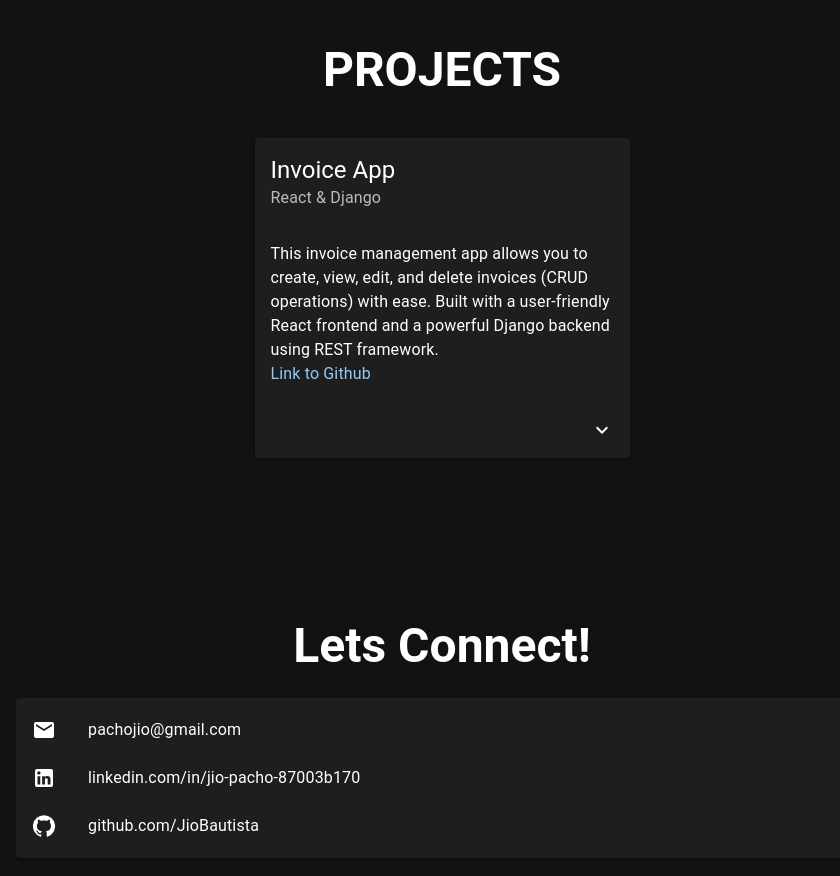
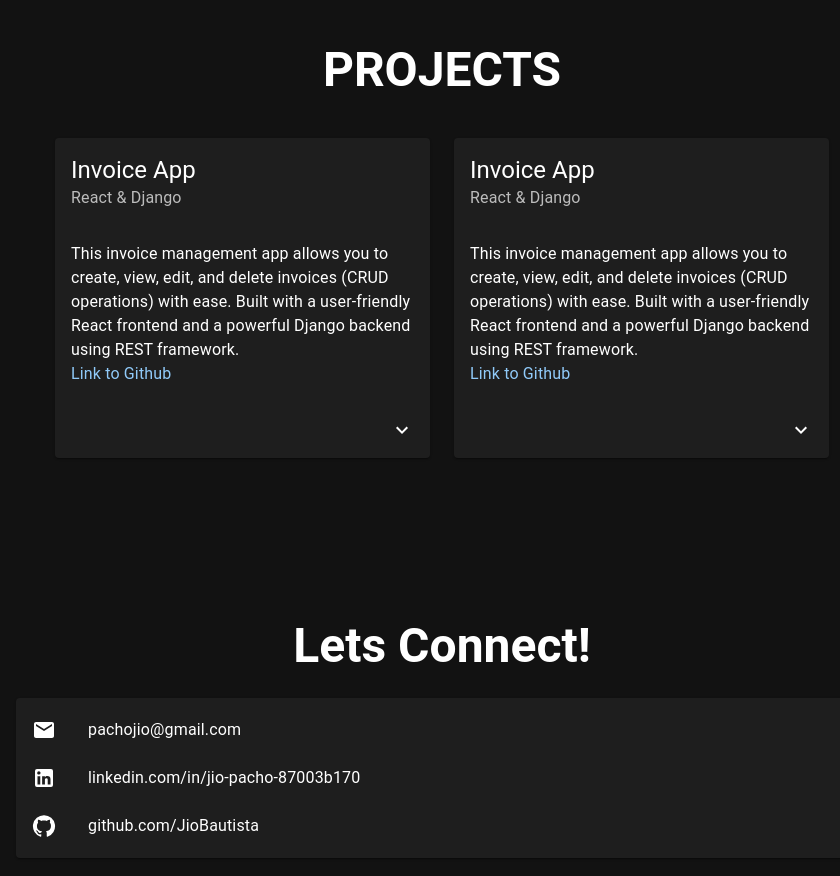
Before and after one commit to JioBautista/portfolio-main, a React (Vite) app in the folder app/: page / in a window 1280 px wide. Shown: the part 840-1716 px from the top of the page, without its empty margins (198-1038 px from the left). Built offline with nearby package versions, Linux system fonts and the light colour scheme.

Commit message:
Update Project.jsx

```diff
--- a/app/src/pages/Project.jsx
+++ b/app/src/pages/Project.jsx
@@ -92,6 +92,51 @@ function Project() {
             </CardContent>
           </Collapse>
         </Card>
+
+        <Card sx={{ maxWidth: 375 }}>
+          <CardHeader title="Invoice App" subheader="React & Django" />
+          <CardContent>
+            <Typography>
+              This invoice management app allows you to create, view, edit, and
+              delete invoices (CRUD operations) with ease. Built with a
+              user-friendly React frontend and a powerful Django backend using
+              REST framework.
+            </Typography>
+            <Link
+              href="https://github.com/JioBautista/invoice-app"
+              variant="body1"
+              underline="hover"
+            >
+              Link to Github
+            </Link>
+          </CardContent>
+          <CardActions disableSpacing>
+            <ExpandMore expand={expanded} onClick={handleExpandClick}>
+              <ExpandMoreIcon />
+            </ExpandMore>
+          </CardActions>
+          <Collapse in={expanded} timeout={"auto"} unmountOnExit>
+            <CardContent>
+              <Typography variant="h6">Frontend:</Typography>
+              <Typography>- React</Typography>
+              <Typography>- React-Router V6</Typography>
+              <Typography>- React-Hook-Form</Typography>
+              <Typography>- Axios</Typography>
+              <Typography>- Material UI</Typography>
+              <Typography>- Zustand State Management</Typography>
+
+              <Typography variant="h6">Backend:</Typography>
+              <Typography>- Django & REST framework</Typography>
+              <Typography>- Django-cors-headers</Typography>
+              <Typography>- Gunicorn</Typography>
+              <Typography>- Psycopg2</Typography>
+
+              <Typography variant="h6">Hosting:</Typography>
+              <Typography>- Vercel</Typography>
+              <Typography>- DigitalOcean</Typography>
+            </CardContent>
+          </Collapse>
+        </Card>
       </Stack>
     </Container>
   );
```
